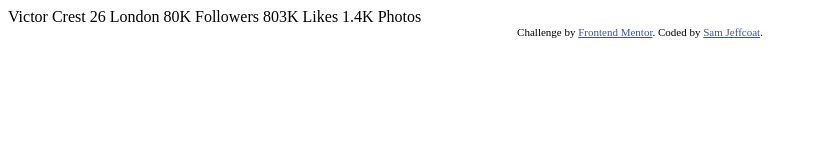
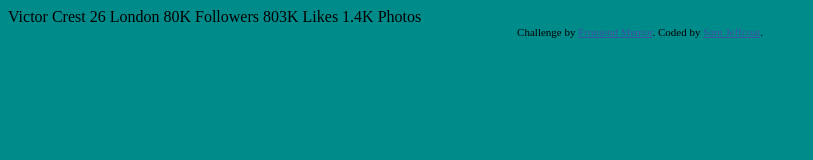
Before and after one commit to samjeffcoat/profileCardComponent, a plain HTML site: page index.html in a window 1280 px wide. Shown: the whole page, without its empty margins (0-813 px from the left). Drawn offline with Linux system fonts and the light colour scheme.

Commit message:
initial styles and background:

```diff
--- a/index.html
+++ b/index.html
@@ -4,7 +4,7 @@
     <meta charset="UTF-8" />
     <meta name="viewport" content="width=device-width, initial-scale=1.0" />
     <!-- displays site properly based on user's device -->
-
+    <link rel="stylesheet" href="styles.css" />
     <link
       rel="icon"
       type="image/png"
--- /dev/null
+++ b/styles.css
@@ -0,0 +1,3 @@
+body {
+  background-color: darkcyan;
+}
```
